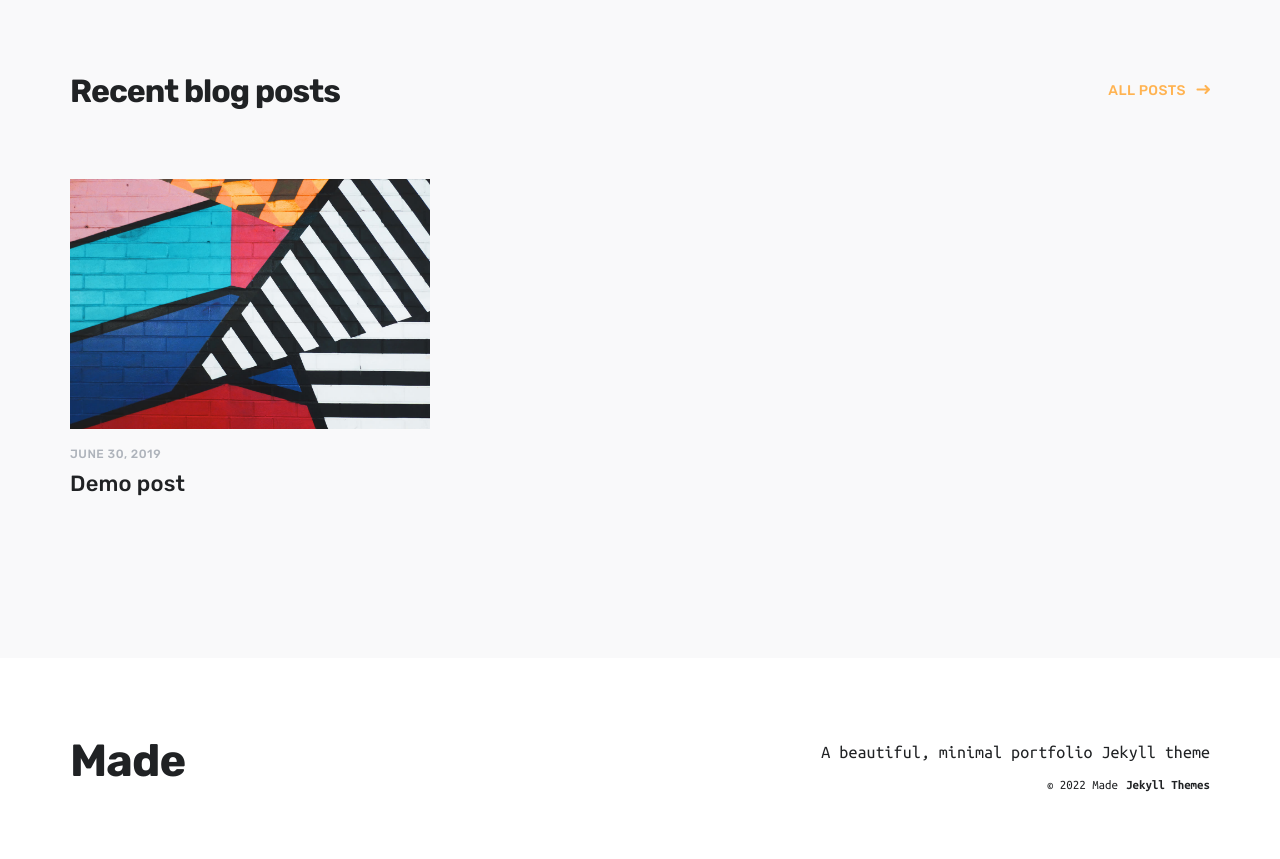
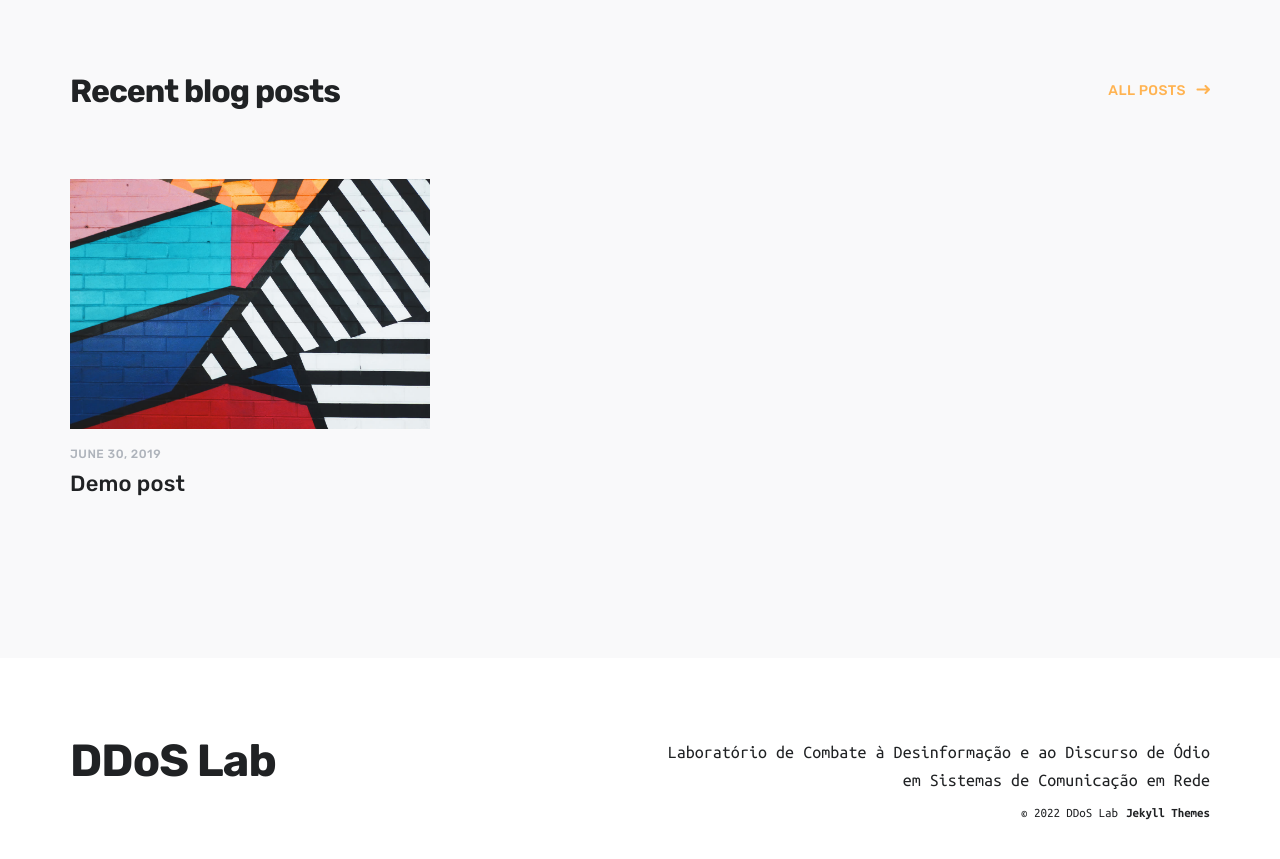
Before and after one commit to coLAB-UFF/ddoslab, a Jekyll site: the page built from index.html, in a window 1280 px wide and 900 px high, scrolled down 2504 px. Shown: the top 859 px of the window. Built offline with Jekyll 4.4.1, drawn with Linux system fonts in a browser that asks for light colours; nearby versions of some CDN libraries.

Commit message:
Update settings.yml

```diff
--- a/_data/settings.yml
+++ b/_data/settings.yml
@@ -1,5 +1,5 @@
 basic_settings:
-  site_title: Made
+  site_title: DDoS Lab
   favicon_image: /images/favicon.png
 
 header_settings:
@@ -16,7 +16,7 @@ menu_settings:
 footer_settings:
   logo_image:
   logo_width: 100
-  tagline: A beautiful, minimal portfolio Jekyll theme
+  tagline: Laboratório de Combate à Desinformação e ao Discurso de Ódio em Sistemas de Comunicação em Rede
 
 hero_settings:
   background_image: /images/backgrounds/background-hero.svg
@@ -26,7 +26,7 @@ post_settings:
 
 contact_settings:
   email_address: ''
-  form_action: 'https://formspree.io/hello@jekyllthemes.io'
+  form_action: 'https://formspree.io/f/xqknovgn'
   confirmation_url: '/thanks'
   email_subject: 'Contact form submission'
   send_button_text: 'Get in Touch'
```
